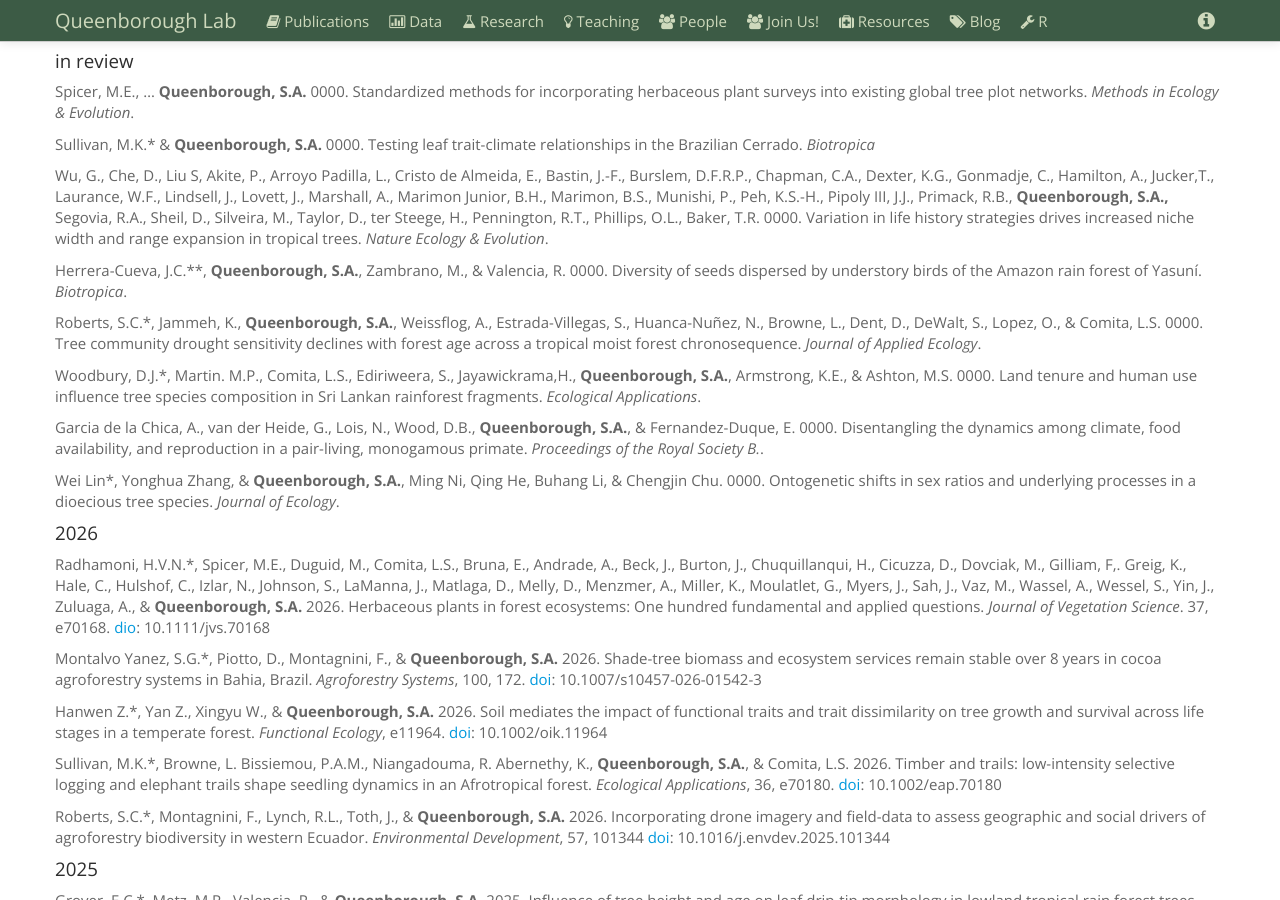
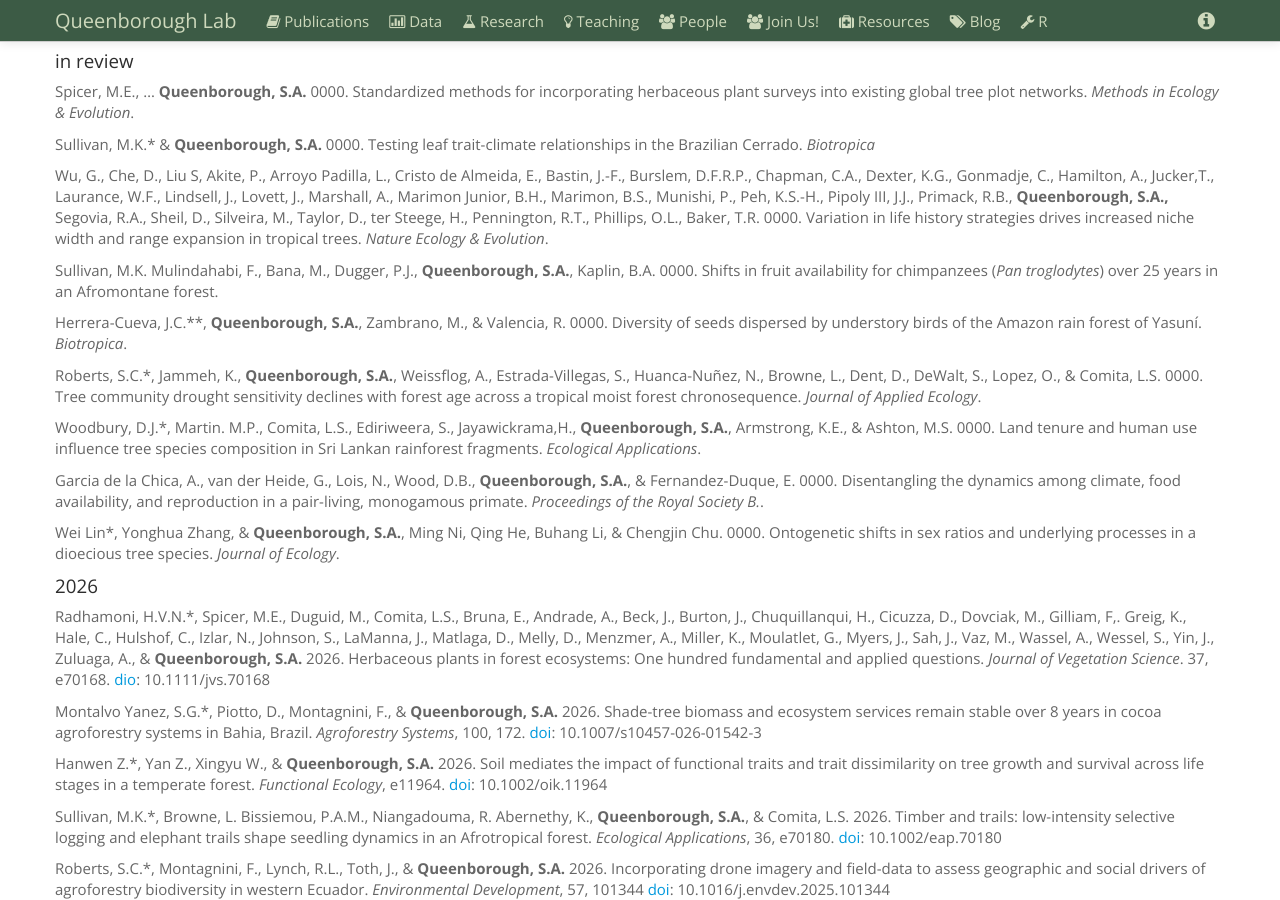
Before and after one commit to saq/saq.github.io, a Jekyll site: the page built from publications.md, in a window 1280 px wide and 900 px high, scrolled down 317 px. Built offline with Jekyll 4.4.1, drawn with Linux system fonts in a browser that asks for light colours.

Commit message:
Update publications.md

```diff
--- a/publications.md
+++ b/publications.md
@@ -47,6 +47,8 @@ Spicer, M.E., ... **Queenborough, S.A.** 0000. Standardized methods for incorpor
 Sullivan, M.K.\* & **Queenborough, S.A.** 0000. Testing leaf trait-climate relationships in the Brazilian Cerrado. *Biotropica*
 
 Wu, G., Che, D., Liu S, Akite, P., Arroyo Padilla, L., Cristo de Almeida, E., Bastin, J.-F., Burslem, D.F.R.P., Chapman, C.A., Dexter, K.G., Gonmadje, C., Hamilton, A., Jucker,T., Laurance, W.F., Lindsell, J., Lovett, J., Marshall, A., Marimon Junior, B.H., Marimon, B.S., Munishi, P., Peh, K.S.-H., Pipoly III, J.J., Primack, R.B., **Queenborough, S.A.,** Segovia, R.A., Sheil, D., Silveira, M., Taylor, D., ter Steege, H., Pennington, R.T., Phillips, O.L., Baker, T.R. 0000. Variation in life history strategies drives increased niche width and range expansion in tropical trees. *Nature Ecology & Evolution*.
+
+Sullivan, M.K. Mulindahabi, F., Bana, M., Dugger, P.J., **Queenborough, S.A.**, Kaplin, B.A. 0000. Shifts in fruit availability for chimpanzees (*Pan troglodytes*) over 25 years in an Afromontane forest.
 
 Herrera-Cueva, J.C.\*\*, **Queenborough, S.A.**, Zambrano, M., & Valencia, R. 0000. Diversity of seeds dispersed by understory birds of the Amazon rain forest of Yasuní. *Biotropica*.
 
```
